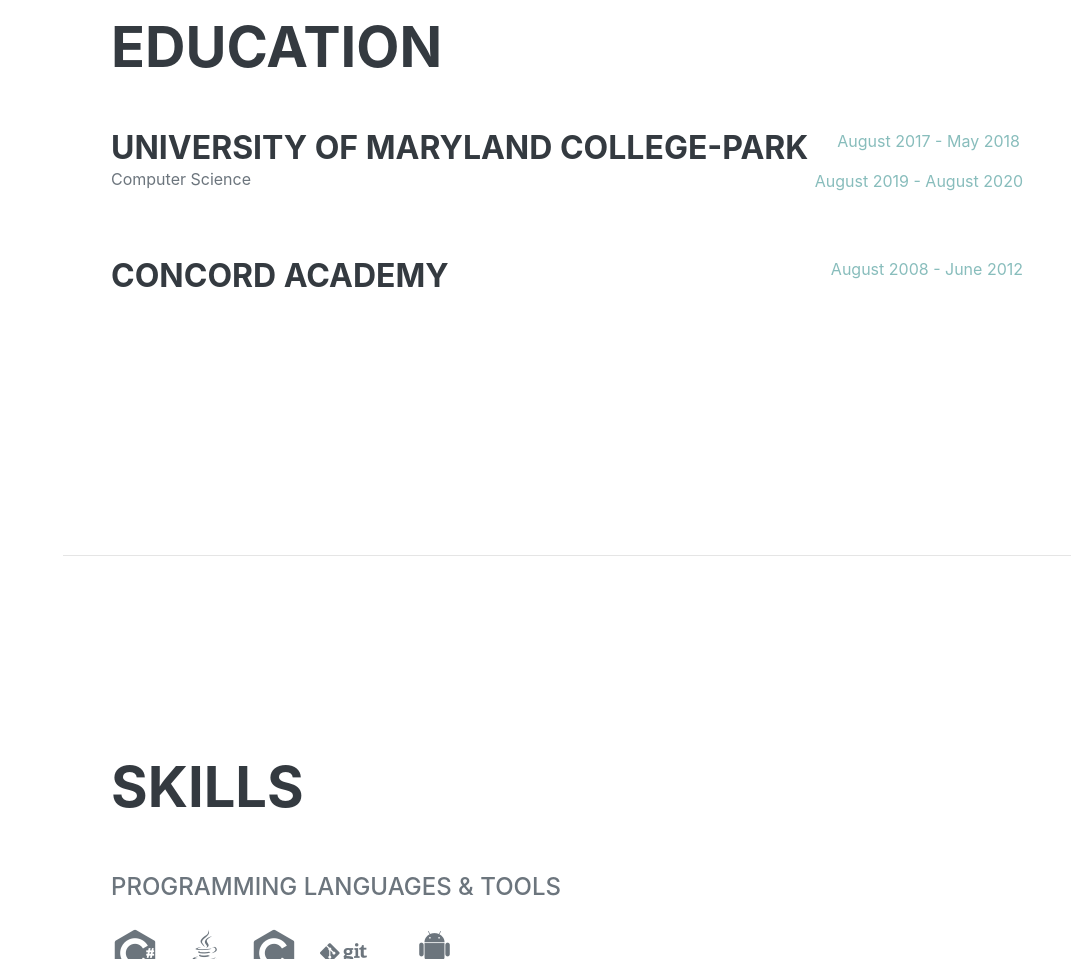
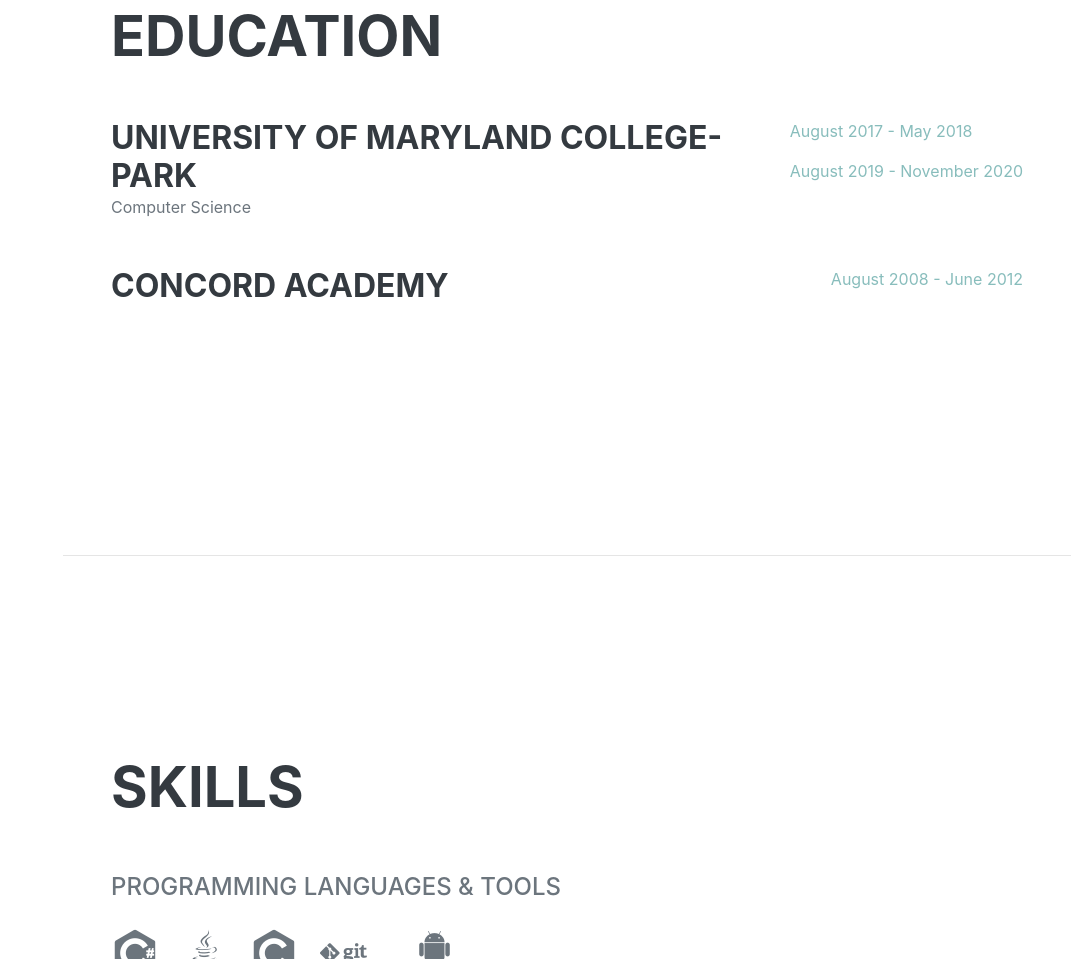
Before and after one commit to tyl3rdurden/tyl3rdurden.github.io, a website: page index.html in a window 1280 px wide. Shown: the part 3898-4857 px from the top of the page, without its empty margins (209-1280 px from the left). Drawn offline with nearby package versions, Linux system fonts and the light colour scheme; a web font is replaced by a local one.

Commit message:
학력 업데이트

```diff
--- a/index.html
+++ b/index.html
@@ -178,8 +178,8 @@
                         </div>
                         <div class="flex-shrink-0">
                             <span class="text-primary">
-							<p>&nbsp;&nbsp;&nbsp;&nbsp;&nbsp;August 2017 - May 2018</p>
-							<p>August 2019 - August 2020</p>
+							<p>August 2017 - May 2018</p>
+							<p>August 2019 - November 2020</p>
 						    </span>
                         </div>
                     </div>
```
